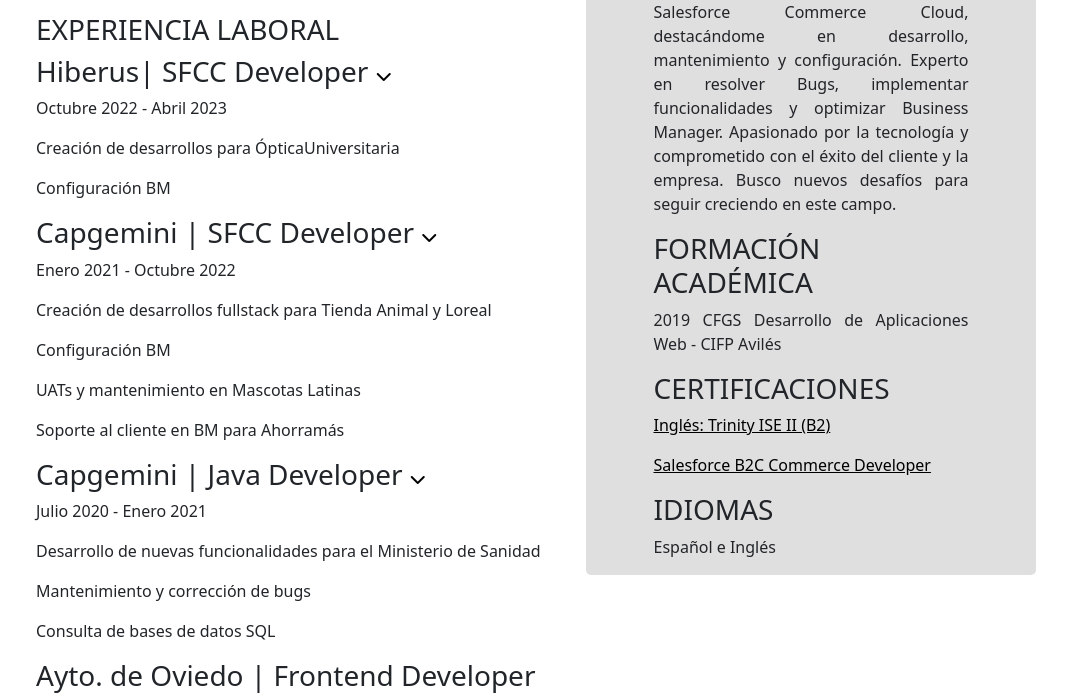
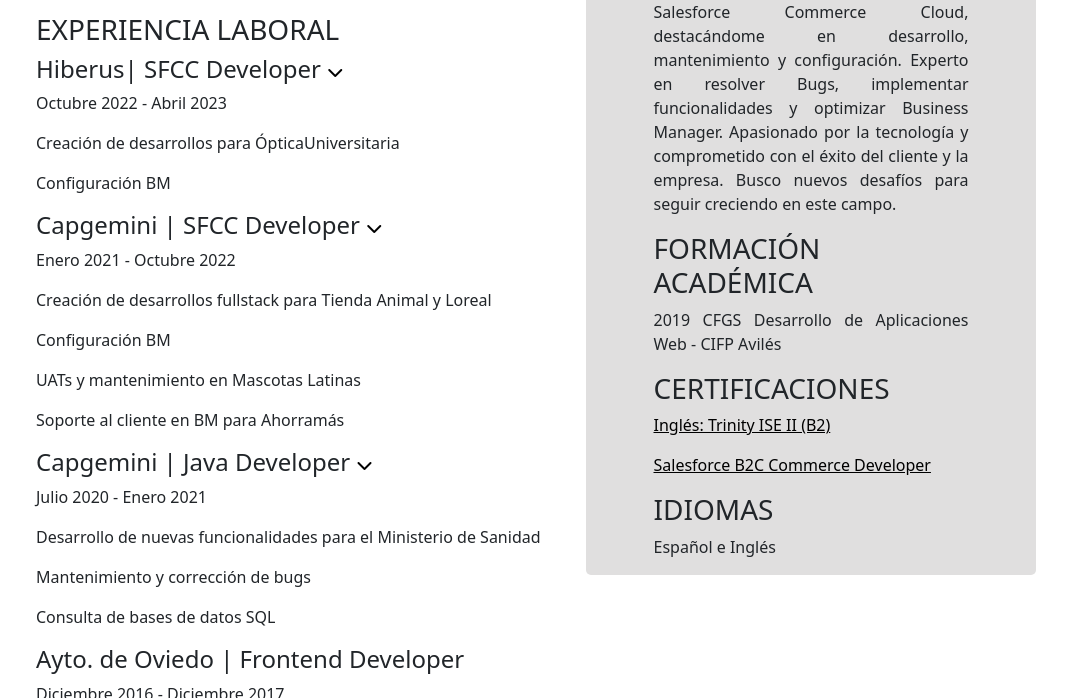
Before and after one commit to jcolliaan/jcolliaPublic, a website: page index.html in a window 1280 px wide. Shown: the part 261-959 px from the top of the page, without its empty margins (104-1171 px from the left). Drawn offline with nearby package versions, Linux system fonts and the light colour scheme.

Commit message:
ajustes móvil

```diff
--- a/css/cv.css
+++ b/css/cv.css
@@ -128,6 +128,10 @@
 /* Media query para dispositivos con ancho menor a 768px */
 @media (max-width: 768px) {
 
+    .container{
+        width: 90%;
+    }
+
     #datosContacto{
         float: none;
         width: 100%;
@@ -136,6 +140,8 @@
     #barraLateral{
         float: none;
         width: 100%;
+        padding-bottom: 10px;
+        margin-bottom: 10px;
     }
 
     #lista-iconos{
--- a/index.html
+++ b/index.html
@@ -72,7 +72,7 @@
 
         <div id="experiencia-laboral">
             <h3>EXPERIENCIA LABORAL</h3>
-            <h3 id="hiberus">Hiberus| SFCC Developer <i class="fa-solid fa-chevron-down"></i></h3>
+            <h4 id="hiberus">Hiberus| SFCC Developer <i class="fa-solid fa-chevron-down"></i></h4>
             <p>Octubre 2022 - Abril 2023</p>
             <p>Creación de desarrollos para ÓpticaUniversitaria</p>
             <p>Configuración BM</p>
@@ -81,7 +81,7 @@
                 <h6>Óptica Universitaria</h6>
                 <p>Creación de nuevo desarrollo de las promociones, desarrollo de venta únicamente en tiendas físicas, modificaciones en la PDP y PLP, modificaciones de los emails de confirmación de pedido y carrito abandonado, modificación de XMLs (catálogos, stores..), test Unitarios, page meta tag rules, Seo, revisión de Código e incidencias.</p>
             </div>
-            <h3 id="capgemini-sfcc">Capgemini | SFCC Developer <i class="fa-solid fa-chevron-down"></i></h3>
+            <h4 id="capgemini-sfcc">Capgemini | SFCC Developer <i class="fa-solid fa-chevron-down"></i></h4>
             <p>Enero 2021 - Octubre 2022</p>
             <p>Creación de desarrollos fullstack para Tienda Animal y Loreal</p>
             <p>Configuración BM</p>
@@ -100,7 +100,7 @@
                 <h6>Ahorramás</h6>
                 <p>Soporte al cliente en la parte de SFCC y creación de manuales y documentación.</p>
             </div>
-            <h3 id="capgemini-java">Capgemini | Java Developer <i class="fa-solid fa-chevron-down"></i></h3>
+            <h4 id="capgemini-java">Capgemini | Java Developer <i class="fa-solid fa-chevron-down"></i></h4>
             <p>Julio 2020 - Enero 2021</p>
             <p>Desarrollo de nuevas funcionalidades para el Ministerio de Sanidad</p>
             <p>Mantenimiento y corrección de bugs</p>
@@ -110,7 +110,7 @@
                 <h6>Ministerio de Sanidad</h6>
                 <p>Creación de nuevos desarrollos, consulta de bases de datos SQL y anteción de incidencias</p>
             </div>
-            <h3>Ayto. de Oviedo | Frontend Developer</h3>
+            <h4>Ayto. de Oviedo | Frontend Developer</h4>
             <p>Diciembre 2016 - Diciembre 2017</p>
             <p>Maquetación y desarrollo de páginas web</p>
             <p>Creación de recursos gráficos</p>
```
